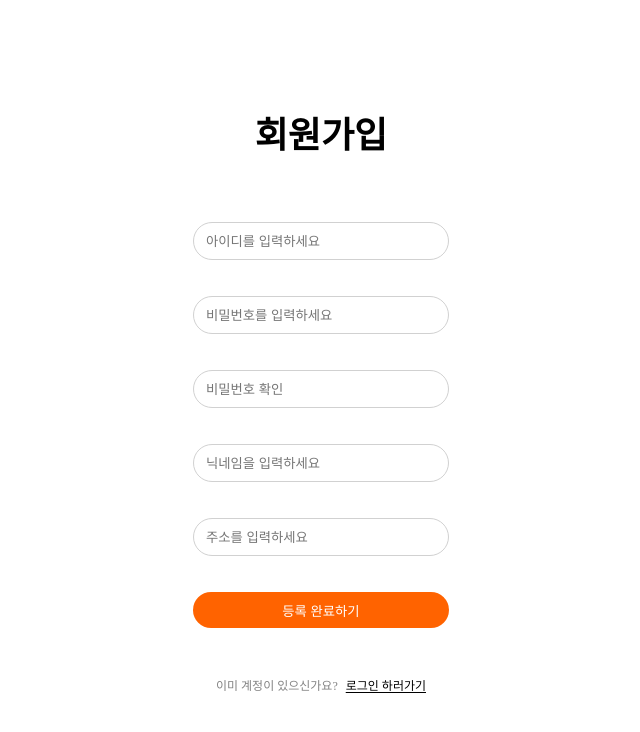
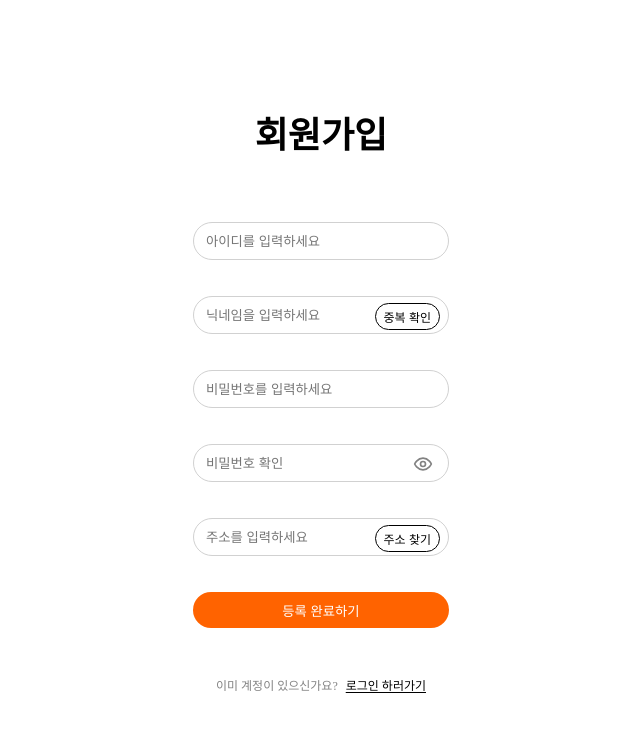
Before and after one commit to FASTFOX24/healthfriend, a React (Create React App) app: page /auth/join_membership in a window 1280 px wide. Shown: the top 732 px of the page, without its empty margins (319-959 px from the left). Built offline with nearby package versions, Linux system fonts and the light colour scheme.

Commit message:
yup 라이브러리를 사용한 회원가입

```diff
--- a/package.json
+++ b/package.json
@@ -3,6 +3,7 @@
   "version": "0.1.0",
   "private": true,
   "dependencies": {
+    "@hookform/resolvers": "^3.3.2",
     "@testing-library/jest-dom": "^5.17.0",
     "@testing-library/react": "^13.4.0",
     "@testing-library/user-event": "^13.5.0",
@@ -10,12 +11,14 @@
     "hamburger-react": "^2.5.0",
     "react": "^18.2.0",
     "react-dom": "^18.2.0",
+    "react-hook-form": "^7.48.2",
     "react-icons": "^4.12.0",
     "react-router-dom": "^6.19.0",
     "react-scripts": "5.0.1",
     "styled-components": "^6.1.1",
     "typescript": "^5.3.2",
-    "web-vitals": "^2.1.4"
+    "web-vitals": "^2.1.4",
+    "yup": "^1.3.2"
   },
   "scripts": {
     "start": "react-scripts start",
--- a/src/pages/JoinMebership/JoinMembership.tsx
+++ b/src/pages/JoinMebership/JoinMembership.tsx
@@ -1,35 +1,89 @@
-import React from "react";
+import React, { useState } from "react";
 import * as S from "./styled";
+import * as Yup from "yup";
+import { useForm } from "react-hook-form";
+import { yupResolver } from "@hookform/resolvers/yup";
+import { FieldValues, SubmitHandler } from "react-hook-form/dist/types";
+import { joinMembershipSchema } from "../../utils/membership";
+import { useNavigate } from "react-router";
+
+type FormData = Yup.InferType<typeof joinMembershipSchema>;
+
 const JoinMembership = () => {
+  const [visibleState, setVisibleState] = useState(false);
+  const {
+    register,
+    handleSubmit,
+    formState: { errors },
+  } = useForm<FormData>({
+    resolver: yupResolver(joinMembershipSchema),
+  });
+  const onSubmit: SubmitHandler<FieldValues> = ({
+    identification,
+    password,
+  }) => {
+    console.log(identification);
+    console.log(password);
+  };
+  const navigate = useNavigate();
+  const changeVisible = () => {
+    setVisibleState(!visibleState);
+  };
   return (
     <S.Container>
       <S.PageTitle>회원가입</S.PageTitle>
+      <form onSubmit={handleSubmit(onSubmit)}>
+        <S.InputContainer>
           <S.TextArea
+            {...register("identification")}
             className="checkBtn"
             placeholder="아이디를 입력하세요"
-      ></S.TextArea>
+          />
+          {errors.identification && (
+            <S.ErrorMessage>{errors.identification?.message}</S.ErrorMessage>
+          )}
+        </S.InputContainer>
+        <S.InputContainer>
+          <S.TextArea className="checkBtn" placeholder="닉네임을 입력하세요" />
+          <S.doubleCheckBtn>중복 확인</S.doubleCheckBtn>
+        </S.InputContainer>
+        <S.InputContainer>
           <S.TextArea
+            {...register("password")}
             type="password"
             className="inbisible"
             placeholder="비밀번호를 입력하세요"
-      ></S.TextArea>
+          />
+          <S.ErrorMessage>{errors.password?.message}</S.ErrorMessage>
+        </S.InputContainer>
+        <S.InputContainer>
           <S.TextArea
-        type="password"
+            {...register("password_confirm")}
+            type={visibleState ? "" : "password"}
             className="inbisible"
             placeholder="비밀번호 확인"
-      ></S.TextArea>
-      <S.TextArea
-        className="checkBtn"
-        placeholder="닉네임을 입력하세요"
-      ></S.TextArea>
-      <S.TextArea
-        className="checkBtn"
-        placeholder="주소를 입력하세요"
-      ></S.TextArea>
-      <S.JoinBtn>등록 완료하기</S.JoinBtn>
+          />
+          <S.IconBtn onClick={changeVisible}>
+            {visibleState ? <S.InvisibleIcon /> : <S.VisibleIcon />}
+          </S.IconBtn>
+          <S.ErrorMessage>{errors.password_confirm?.message}</S.ErrorMessage>
+        </S.InputContainer>
+        <S.InputContainer>
+          <S.TextArea className="checkBtn" placeholder="주소를 입력하세요" />
+          <S.doubleCheckBtn>주소 찾기</S.doubleCheckBtn>
+          <script src="//t1.daumcdn.net/mapjsapi/bundle/postcode/prod/postcode.v2.js"></script>
+        </S.InputContainer>
+        <S.JoinBtn type="submit" value={"등록 완료하기"} />
+      </form>
       <S.LoginBox>
         <S.LoginText>이미 계정이 있으신가요?</S.LoginText>
-        <S.LoginBtn>로그인 하러가기</S.LoginBtn>
+        <S.LoginBtn
+          onClick={() => {
+            navigate("/auth/login");
+          }}
+        >
+          로그인 하러가기
+        </S.LoginBtn>
       </S.LoginBox>
     </S.Container>
   );
--- a/src/pages/JoinMebership/styled.ts
+++ b/src/pages/JoinMebership/styled.ts
@@ -1,4 +1,6 @@
 import styled from "styled-components";
+import { LuEye } from "react-icons/lu";
+import { LuEyeOff } from "react-icons/lu";
 
 export const Container = styled.div`
   display: flex;
@@ -15,10 +17,14 @@ export const PageTitle = styled.p`
     font-size: 24px;
   }
 `;
+export const InputContainer = styled.div`
+  position: relative;
+  margin-bottom: 36px;
+`;
 export const TextArea = styled.input`
   height: 12px;
   padding: 12px;
-  margin-bottom: 36px;
+
   &.checkBtn {
     width: 170px;
     padding-right: 72px;
@@ -28,7 +34,33 @@ export const TextArea = styled.input`
     padding-right: 48px;
   }
 `;
-export const JoinBtn = styled.button`
+export const doubleCheckBtn = styled.button`
+  position: absolute;
+  border: 1px solid black;
+  border-radius: 16px;
+  font-size: 12px;
+  padding: 4px 8px;
+  top: 7px;
+  right: 9px;
+`;
+export const IconBtn = styled.button`
+  font-size: 20px;
+  position: absolute;
+  right: 0px;
+  padding: 10px 16px;
+  color: #828282;
+  cursor: pointer;
+`;
+export const VisibleIcon = styled(LuEye)`
+  font-size: 20px;
+  color: #828282;
+`;
+export const InvisibleIcon = styled(LuEyeOff)`
+  font-size: 20px;
+  color: #828282;
+`;
+export const JoinBtn = styled.input`
+  border: 0px;
   background-color: #ff6300;
   color: white;
   border-radius: 99px;
@@ -49,3 +81,10 @@ export const LoginBtn = styled.a`
   text-decoration: underline;
   text-underline-offset: 2px;
 `;
+export const ErrorMessage = styled.p`
+  position: absolute;
+  left: 12px;
+  margin-top: 4px;
+  font-size: 12px;
+  color: red;
+`;
--- /dev/null
+++ b/src/utils/membership.ts
@@ -0,0 +1,23 @@
+import * as Yup from "yup";
+
+// 회원가입
+export const joinMembershipSchema = Yup.object({
+  identification: Yup.string()
+    .required("이메일(아이디)을 입력해 주세요")
+    .email("email 형식을 입력해주세요"),
+  password: Yup.string()
+    .required("비밀번호를 입력해 주세요")
+    .min(8, "비밀번호는 최소 8자리 이상입니다")
+    .max(16, "비밀번호는 최대 16자리까지 입니다")
+    .matches(
+      /^(?=.*[A-Za-z])(?=.*\d)(?=.*[@!%*#?&])[A-Za-z\d@!%*#?&]{8,}$/,
+      "영문자, 숫자, 특수문자를 조합해서 입력하세요"
+    ),
+  password_confirm: Yup.string().oneOf(
+    [Yup.ref("password")],
+    "비밀번호가 일치하지 않습니다"
+  ),
+});
+
+//로그인
+export const loginSchema = Yup.object({});
```
Also changed, not shown: 1 other file (tests, documents, lock files or other folders). Lines whose indentation alone changed are shown as unchanged.
